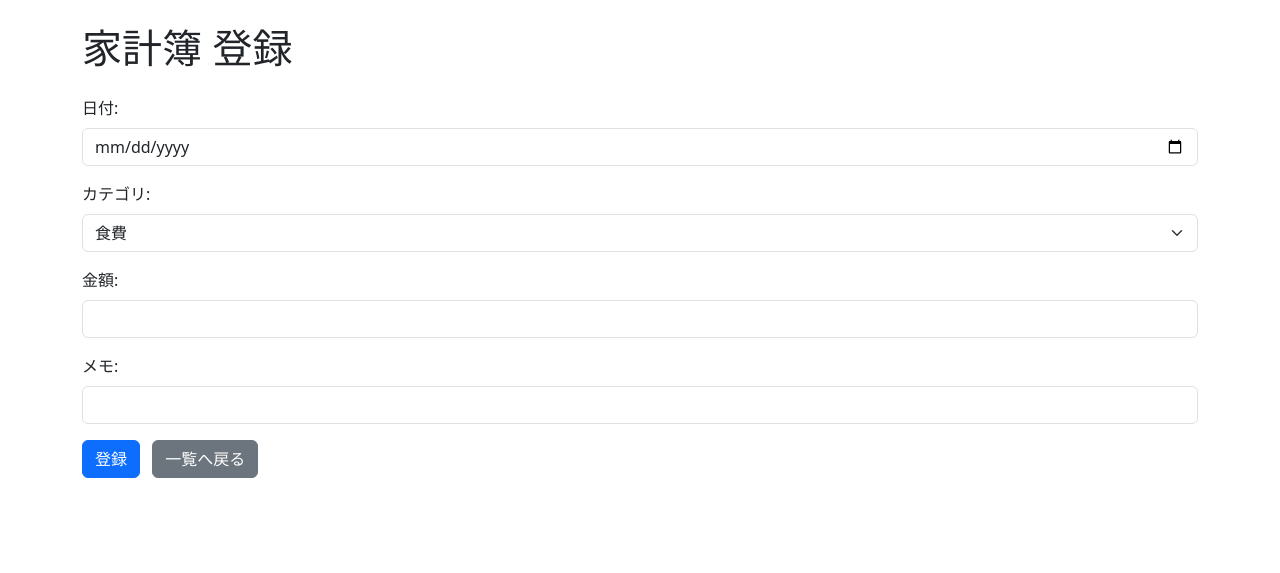
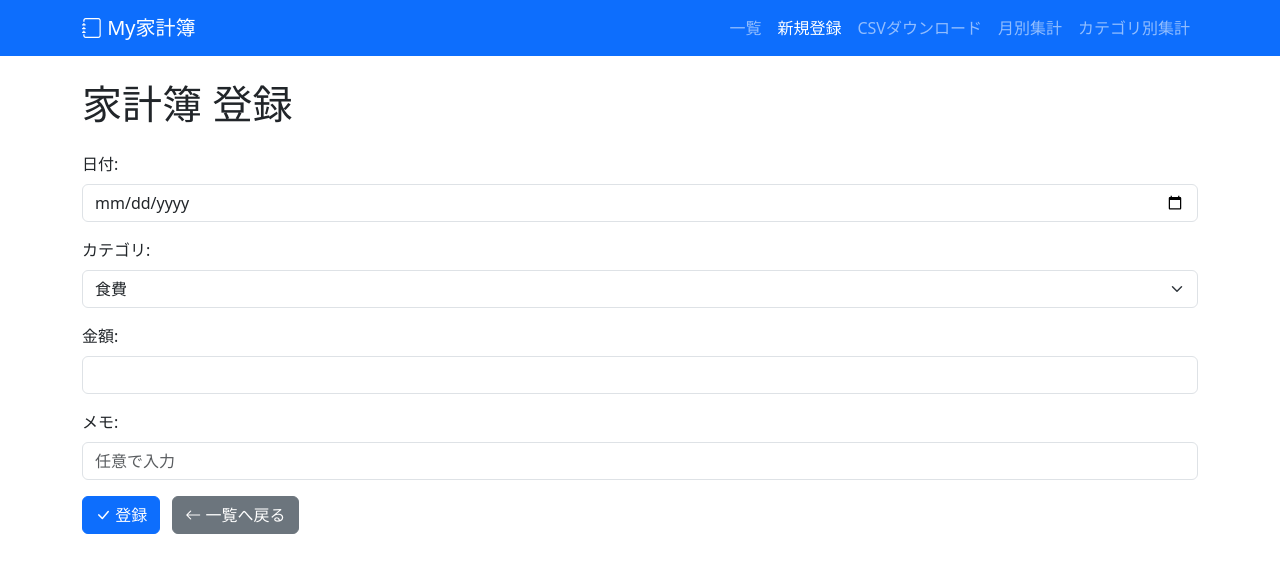
Before and after one commit to y-hirabayashi/kakeibo-app, a Flask app: page /add in a window 1280 px wide. Shown: the top 573 px of the page. Run offline with Flask 3, Linux system fonts and the light colour scheme.

Commit message:
Update add.html

```diff
--- a/kakeibo-app/app/templates/add.html
+++ b/kakeibo-app/app/templates/add.html
@@ -4,18 +4,38 @@
   <meta charset="utf-8">
   <title>家計簿 登録</title>
   <link href="https://cdn.jsdelivr.net/npm/bootstrap@5.3.2/dist/css/bootstrap.min.css" rel="stylesheet">
+  <link rel="stylesheet" href="https://cdn.jsdelivr.net/npm/bootstrap-icons@1.11.3/font/bootstrap-icons.css">
 </head>
 <body>
+  <nav class="navbar navbar-expand-lg navbar-dark bg-primary mb-4">
+    <div class="container">
+      <a class="navbar-brand" href="/"><i class="bi bi-journal"></i> My家計簿</a>
+      <button class="navbar-toggler" type="button" data-bs-toggle="collapse" data-bs-target="#navbarNav"
+              aria-controls="navbarNav" aria-expanded="false" aria-label="Toggle navigation">
+        <span class="navbar-toggler-icon"></span>
+      </button>
+      <div class="collapse navbar-collapse" id="navbarNav">
+        <ul class="navbar-nav ms-auto">
+          <li class="nav-item"><a class="nav-link" href="/">一覧</a></li>
+          <li class="nav-item"><a class="nav-link active" aria-current="page" href="/add">新規登録</a></li>
+          <li class="nav-item"><a class="nav-link" href="/export">CSVダウンロード</a></li>
+          <li class="nav-item"><a class="nav-link" href="/summary">月別集計</a></li>
+          <li class="nav-item"><a class="nav-link" href="/category_summary">カテゴリ別集計</a></li>
+        </ul>
+      </div>
+    </div>
+  </nav>
+
   <div class="container mt-4">
     <h1>家計簿 登録</h1>
     <form method="POST" action="/add" class="mt-4">
       <div class="mb-3">
-        <label class="form-label">日付:</label>
-        <input type="date" name="date" required class="form-control">
+        <label for="date" class="form-label">日付:</label>
+        <input type="date" id="date" name="date" required class="form-control">
       </div>
       <div class="mb-3">
-        <label class="form-label">カテゴリ:</label>
-        <select name="category" class="form-select">
+        <label for="category" class="form-label">カテゴリ:</label>
+        <select id="category" name="category" class="form-select" required>
           <option value="食費">食費</option>
           <option value="交通費">交通費</option>
           <option value="趣味">趣味</option>
@@ -25,16 +45,18 @@
         </select>
       </div>
       <div class="mb-3">
-        <label class="form-label">金額:</label>
-        <input type="number" name="amount" required class="form-control">
+        <label for="amount" class="form-label">金額:</label>
+        <input type="number" id="amount" name="amount" required class="form-control" min="0" step="1">
       </div>
       <div class="mb-3">
-        <label class="form-label">メモ:</label>
-        <input type="text" name="note" class="form-control">
+        <label for="note" class="form-label">メモ:</label>
+        <input type="text" id="note" name="note" class="form-control" maxlength="100" placeholder="任意で入力">
       </div>
-      <button type="submit" class="btn btn-primary">登録</button>
-      <a href="/" class="btn btn-secondary ms-2">一覧へ戻る</a>
+      <button type="submit" class="btn btn-primary"><i class="bi bi-check-lg"></i> 登録</button>
+      <a href="/" class="btn btn-secondary ms-2"><i class="bi bi-arrow-left"></i> 一覧へ戻る</a>
     </form>
   </div>
+
+  <script src="https://cdn.jsdelivr.net/npm/bootstrap@5.3.2/dist/js/bootstrap.bundle.min.js"></script>
 </body>
 </html>
```
